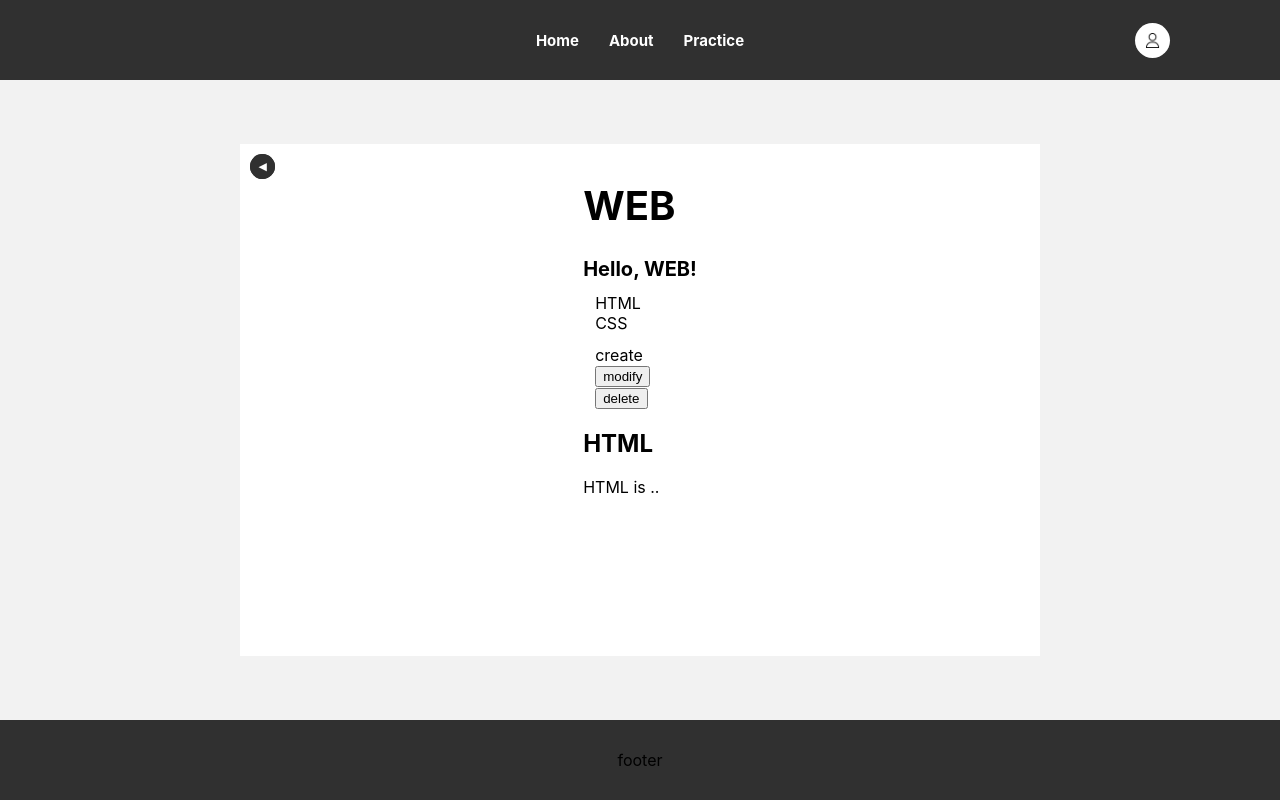
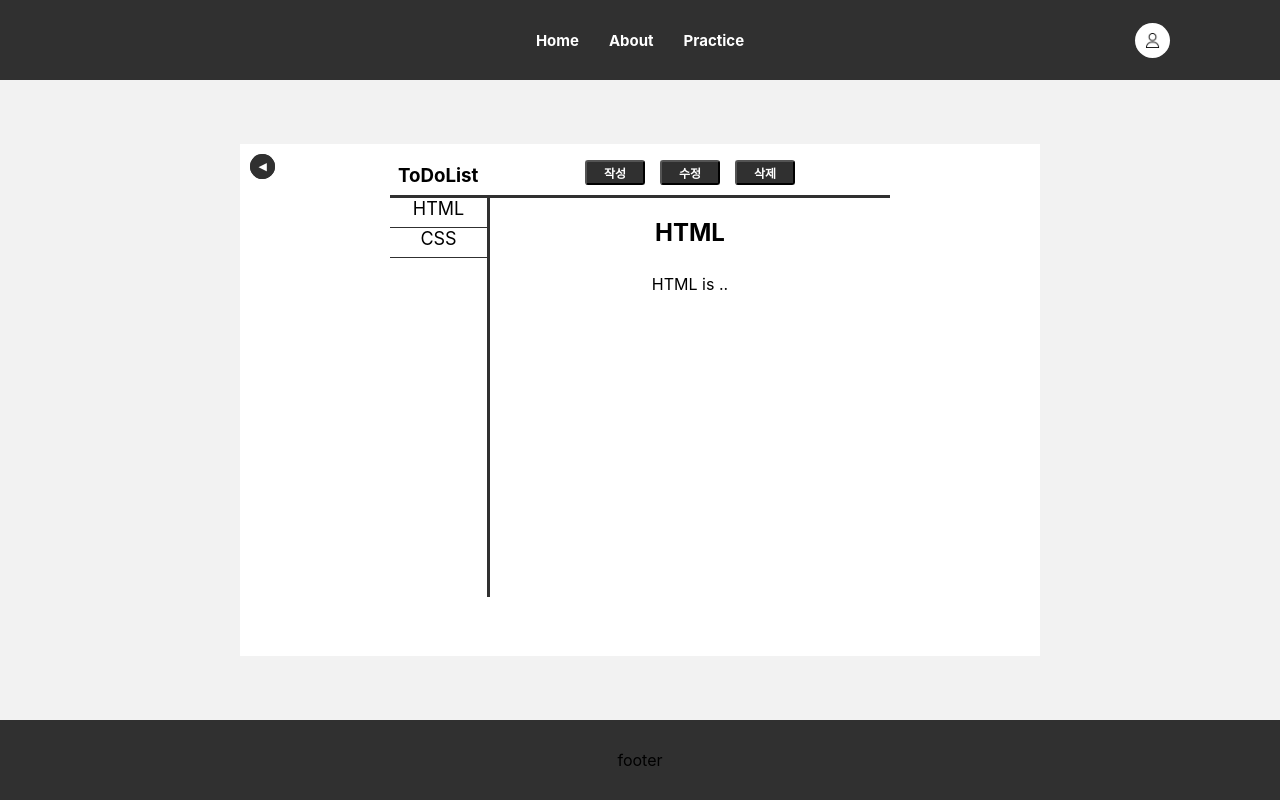
Before and after one commit to mcar100/ui_practice, a React (Create React App) app: page /practice/redux/lifecoding/advanced in a window 1280 px wide. Built offline with nearby package versions, Linux system fonts and the light colour scheme.

Commit message:
Style: todolist 스타일링

```diff
--- a/src/components/Practice/lifecoding/advanced/Article.jsx
+++ b/src/components/Practice/lifecoding/advanced/Article.jsx
@@ -79,15 +79,15 @@ function Article() {
   });
 
   return (
-    <div>
+    <div className="article-container">
       {" "}
       {mode === "read" ? (
         <article>
           {content ? (
-            <div>
+            <div className="article-box">
               {" "}
-              <h2>{content.title}</h2>
-              {content.desc}{" "}
+              <h2 className="article-title">{content.title}</h2>
+              <p className="article-desc">{content.desc}</p>{" "}
             </div>
           ) : (
             <div>no article</div>
@@ -101,8 +101,9 @@ function Article() {
             <p>
               <input
                 type={"text"}
+                className="form-title"
                 name="title"
-                placeholder="title"
+                placeholder="제목"
                 onChange={handleTitleChange}
                 value={title}
               />
@@ -110,7 +111,7 @@ function Article() {
             <p>
               <textarea
                 name="desc"
-                placeholder="description"
+                placeholder="내용"
                 onChange={handleDescChange}
                 value={description}
               ></textarea>
@@ -118,7 +119,7 @@ function Article() {
             <p>
               <input
                 type={"submit"}
-                value={mode === "create" ? "제출" : "수정"}
+                value={mode === "create" ? "제출" : "수정 완료"}
               />
               <input
                 type={"button"}
--- a/src/components/Practice/lifecoding/advanced/Control.jsx
+++ b/src/components/Practice/lifecoding/advanced/Control.jsx
@@ -1,10 +1,8 @@
-import { Link } from "react-router-dom";
 import { useStore } from "./storeContext";
 
 function Control() {
   const store = useStore();
-  const handleCreateClick = (e) => {
-    e.preventDefault();
+  const handleCreateClick = () => {
     store.dispatch({ type: "CREATE" });
   };
   const handleDeleteClick = () => {
@@ -20,21 +18,23 @@ function Control() {
   return (
     <ul className="control-container">
       <li>
-        <Link to="/create" onClick={handleCreateClick}>
-          create
-        </Link>
+        <input
+          type={"button"}
+          value={"작성"}
+          onClick={handleCreateClick}
+        ></input>
       </li>
       <li>
         <input
           type={"button"}
-          value={"modify"}
+          value={"수정"}
           onClick={handleModifyClick}
         ></input>
       </li>
       <li>
         <input
           type={"button"}
-          value={"delete"}
+          value={"삭제"}
           onClick={handleDeleteClick}
         ></input>
       </li>
--- a/src/components/Practice/lifecoding/advanced/Subject.jsx
+++ b/src/components/Practice/lifecoding/advanced/Subject.jsx
@@ -1,8 +1,7 @@
 function Subject() {
   return (
     <header>
-      <h1>WEB</h1>
-      Hello, WEB!
+      <h3>ToDoList</h3>
     </header>
   );
 }
--- a/src/styles/css/main.css
+++ b/src/styles/css/main.css
@@ -243,6 +243,9 @@ body {
 .go-back-btn:hover {
   opacity: 90%;
 }
+.go-back-btn:hover {
+  opacity: 90%;
+}
 
 /* header-nav-container */
 .header-nav-container {
@@ -341,6 +344,9 @@ body {
   border-radius: 3px;
   cursor: pointer;
 }
+.page-container > .btn-container > button:hover {
+  opacity: 90%;
+}
 .page-container > .contents-container {
   flex: 92%;
   padding: 5px;
@@ -350,6 +356,7 @@ body {
 .lf-container {
   width: 300px;
   height: 150px;
+  background-color: inherit;
   border: 5px solid black;
   padding: 10px;
 }
@@ -364,27 +371,232 @@ body {
   border-radius: 3px;
   cursor: pointer;
 }
+.lf-container > input:hover {
+  opacity: 90%;
+}
 
+@media screen and (max-height: 800px) {
+  .page-container {
+    overflow-y: auto;
+  }
+  .page-container .lf-container {
+    width: 200px;
+    height: 130px;
+    background-color: inherit;
+    display: flex;
+    flex-direction: row;
+    justify-content: center;
+    align-items: center;
+    gap: 10px;
+  }
+}
+@media screen and (max-width: 600px) {
+  .page-container {
+    overflow-x: auto;
+  }
+}
+.todolist-container {
+  width: 500px;
+  height: 90%;
+  background-color: #fff;
+  display: grid;
+  grid-template-areas: "header control " "nav  article" "nav  article";
+  grid-template-rows: 10% 90%;
+  grid-template-columns: 20% 80%;
+  justify-content: center;
+  align-items: center;
+  gap: 0px;
+}
 .todolist-container > header {
+  grid-area: header;
+  width: 100%;
+  height: 100%;
+  background-color: #fff;
+  border-top: 0px solid #303030;
+  border-left: 0px solid #303030;
+  border-right: 0px solid #303030;
+  border-bottom: 3px solid #303030;
+  padding-top: 10px;
+  padding-bottom: 0px;
+  padding-left: 8px;
+  padding-right: 0px;
+}
+.todolist-container > header > h3 {
+  margin-top: 0px;
+  margin-bottom: 0px;
+  margin-left: 0px;
+  margin-right: 0px;
+}
+.todolist-container > .control-container {
+  grid-area: control;
+  width: 100%;
+  height: 100%;
+  background-color: #fff;
+  display: flex;
+  flex-direction: row;
+  justify-content: center;
+  align-items: center;
+  gap: 15px;
+  border-top: 0px solid #303030;
+  border-left: 0px solid #303030;
+  border-right: 0px solid #303030;
+  border-bottom: 3px solid #303030;
+}
+.todolist-container > .control-container > li {
+  min-width: 50px;
+  min-height: 30px;
+}
+.todolist-container > .control-container > li > input[type=button] {
+  width: 60px;
+  height: 25px;
+  background-color: #303030;
+  font-size: 12px;
+  font-weight: bold;
+  color: #fff;
+  border: none solid #303030;
+  border-radius: 3px;
+  cursor: pointer;
+}
+.todolist-container > .control-container > li > input[type=button]:hover {
+  opacity: 90%;
+}
+.todolist-container > .nav-container {
+  grid-area: nav;
+  width: 100%;
+  height: 100%;
+  background-color: #fff;
+  border-top: 0px solid #303030;
+  border-left: 0px solid #303030;
+  border-right: 3px solid #303030;
+  border-bottom: 0px solid #303030;
+  overflow: auto;
+}
+.todolist-container > .nav-container::-webkit-scrollbar {
+  width: 8px;
+}
+.todolist-container > .nav-container::-webkit-scrollbar-thumb {
+  background-color: #303030;
+  border-radius: 3px;
+}
+.todolist-container > .nav-container > ol > li {
+  width: 100%;
+  height: 30px;
+  background-color: #fff;
+  border-top: 0px solid #303030;
+  border-left: 0px solid #303030;
+  border-right: 0px solid #303030;
+  border-bottom: 1px solid #303030;
+  white-space: nowrap;
+  overflow: hidden;
+  text-overflow: ellipsis;
+  text-align: center;
+}
+.todolist-container > .nav-container > ol > li > a {
+  font-size: 18px;
+  font-weight: normal;
+  color: #000;
+}
+.todolist-container > .nav-container > ol > li > a:hover {
+  font-size: transparent;
+  font-weight: bold;
+  color: #000;
+}
+.todolist-container > .article-container {
+  width: 100%;
+  height: 100%;
+  background-color: #fff;
+  grid-area: article;
+  grid-column: 2/4;
+}
+.todolist-container > .article-container > article {
+  width: inherit;
+  height: inherit;
+  background-color: #fff;
+  display: flex;
+  flex-direction: row;
+  justify-content: center;
+  align-items: center;
+  gap: 0px;
+}
+.todolist-container > .article-container > article > .article-box {
+  width: inherit;
+  height: inherit;
+  background-color: #fff;
+  display: flex;
+  flex-direction: column;
+  justify-content: center;
+  align-items: center;
+  gap: 0px;
+}
+.todolist-container > .article-container > article > .article-box > h2 {
+  flex: 10%;
+}
+.todolist-container > .article-container > article > .article-box > p {
+  flex: 90%;
+  overflow-wrap: break-word;
+  word-wrap: break-word;
+  max-width: 300px;
+}
+.todolist-container > .article-container > article > form {
+  display: flex;
+  flex-direction: column;
+  justify-content: center;
+  align-items: center;
+  gap: 5px;
+}
+.todolist-container > .article-container > article > form > p > .form-title {
+  width: 300px;
+  height: 40px;
+  background-color: #fff;
   font-size: 20px;
   font-weight: bold;
   color: #000;
 }
-.todolist-container > .nav-container {
-  margin: 12px;
-}
-.todolist-container > .nav-container > ol > li:hover {
-  font-size: transparent;
+.todolist-container > .article-container > article > form > p > textarea {
+  width: 295px;
+  height: 300px;
+  background-color: #fff;
+  font-size: 18px;
   font-weight: bold;
   color: #000;
+  max-height: 300px;
+  resize: vertical;
 }
-.todolist-container > .control-container {
-  margin: 12px;
+.todolist-container > .article-container > article > form > p:last-child > input[type=submit] {
+  width: 80px;
+  height: 30px;
+  background-color: #303030;
+  font-size: 12px;
+  font-weight: bold;
+  color: #fff;
+  border: none solid #303030;
+  border-radius: 3px;
+  cursor: pointer;
+  margin-top: 0px;
+  margin-bottom: 0px;
+  margin-left: 0px;
+  margin-right: 4px;
 }
-.todolist-container > .control-container > li:hover {
-  font-size: transparent;
+.todolist-container > .article-container > article > form > p:last-child > input[type=submit]:hover {
+  opacity: 90%;
+}
+.todolist-container > .article-container > article > form > p:last-child > input[type=button] {
+  width: 80px;
+  height: 30px;
+  background-color: #303030;
+  font-size: 12px;
   font-weight: bold;
-  color: #000;
+  color: #fff;
+  border: none solid #303030;
+  border-radius: 3px;
+  cursor: pointer;
+  margin-top: 0px;
+  margin-bottom: 0px;
+  margin-left: 4px;
+  margin-right: 0px;
+}
+.todolist-container > .article-container > article > form > p:last-child > input[type=button]:hover {
+  opacity: 90%;
 }
 
 .body-container {
--- a/src/styles/scss/components/_practice.scss
+++ b/src/styles/scss/components/_practice.scss
@@ -33,32 +33,139 @@
 
 /* lifecoding scss */
 .lf-container {
-  width: 300px;
-  height: 150px;
+  @include mix.box-style(300px, 150px, inherit);
   border: 5px solid black;
-  padding: 10px;
+  @include mix.padding(10px);
 
   & > input {
     @include mix.classic-button();
   }
 }
 
+@media screen and (max-height: 800px) {
+  .page-container {
+    overflow-y: auto;
+
+    .lf-container {
+      @include mix.box-style(200px, 130px, inherit);
+      @include mix.flexbox($g: 10px);
+    }
+  }
+}
+
+@media screen and (max-width: 600px) {
+  .page-container {
+    overflow-x: auto;
+  }
+}
+
 .todolist-container {
+  @include mix.box-style(500px, 90%);
+  @include mix.gridbox(
+    $a: "header control " "nav  article" "nav  article",
+    $gtr: 10% 90%,
+    $gtc: 20% 80%
+  );
   & > header {
-    @include mix.font-style(20px);
-  }
-
-  & > .nav-container {
-    @include mix.margin(12px);
-    & > ol > li:hover {
-      @include mix.font-style($fs: transparent);
+    grid-area: header;
+    @include mix.box-style(100%, 100%);
+    @include mix.border-partial($b: 3px);
+    @include mix.padding($t: 10px, $l: 8px);
+    & > h3 {
+      @include mix.margin(0px);
     }
   }
 
   & > .control-container {
-    @include mix.margin(12px);
-    & > li:hover {
-      @include mix.font-style($fs: transparent);
+    grid-area: control;
+    @include mix.box-style(100%, 100%);
+    @include mix.flexbox($g: 15px);
+    @include mix.border-partial($b: 3px);
+    & > li {
+      @include mix.box-minSize(50px, 30px);
+
+      & > input[type="button"] {
+        @include mix.classic-button($w: 60px, $h: 25px);
+      }
+    }
+  }
+
+  & > .nav-container {
+    grid-area: nav;
+    @include mix.box-style(100%, 100%);
+    @include mix.border-partial($r: 3px);
+    @include mix.font-scroll();
+    &::-webkit-scrollbar {
+      width: 8px;
+    }
+    &::-webkit-scrollbar-thumb {
+      background-color: c.$bar;
+      border-radius: 3px;
+    }
+
+    & > ol > li {
+      @include mix.box-style(100%, 30px);
+      @include mix.border-partial($b: 1px);
+      @include mix.font-overflow();
+      text-align: center;
+
+      & > a {
+        @include mix.font-style(18px, normal);
+        &:hover {
+          @include mix.font-style($fs: transparent);
+        }
+      }
+    }
+  }
+
+  & > .article-container {
+    @include mix.box-style(100%, 100%);
+    grid-area: article;
+    grid-column: 2/4;
+
+    & > article {
+      @include mix.box-style(inherit, inherit);
+      @include mix.flexbox();
+      & > .article-box {
+        @include mix.box-style(inherit, inherit);
+        @include mix.flexbox(column);
+
+        & > h2 {
+          flex: 10%;
+        }
+
+        & > p {
+          flex: 90%;
+          @include mix.font-wrap();
+          max-width: 300px;
+        }
+      }
+      & > form {
+        @include mix.flexbox(column, $g: 5px);
+        & > p {
+          & > .form-title {
+            @include mix.box-style(300px, 40px);
+            @include mix.font-style(20px);
+          }
+
+          & > textarea {
+            @include mix.box-style(295px, 300px);
+            @include mix.font-style(18px);
+            max-height: 300px;
+            resize: vertical;
+          }
+        }
+        & > p:last-child {
+          & > input[type="submit"] {
+            @include mix.classic-button($w: 80px, $h: 30px);
+            @include mix.margin($r: 4px);
+          }
+          & > input[type="button"] {
+            @include mix.classic-button($w: 80px, $h: 30px);
+            @include mix.margin($l: 4px);
+          }
+        }
+      }
     }
   }
 }
```
Also changed, not shown: src/styles/scss/abstracts/_mixins.scss (+33 -0 lines), 1 other file (tests, documents, lock files or other folders).
